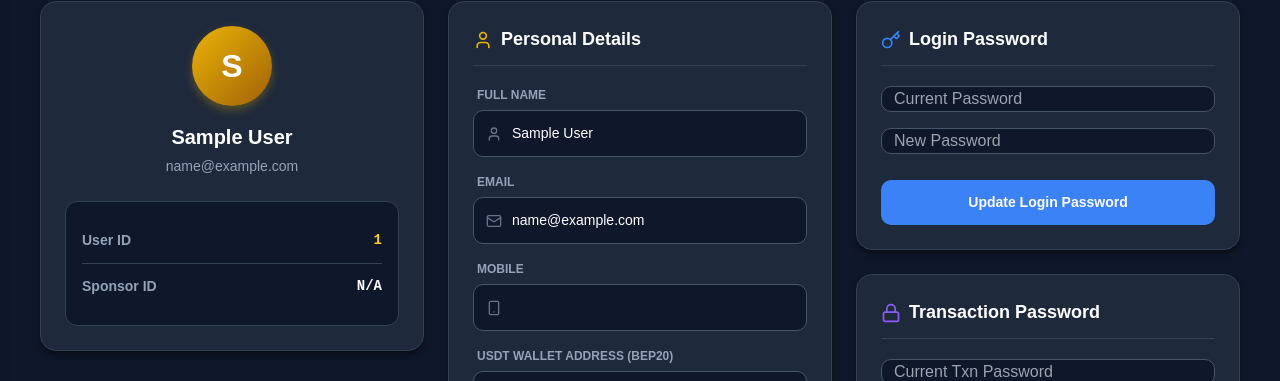
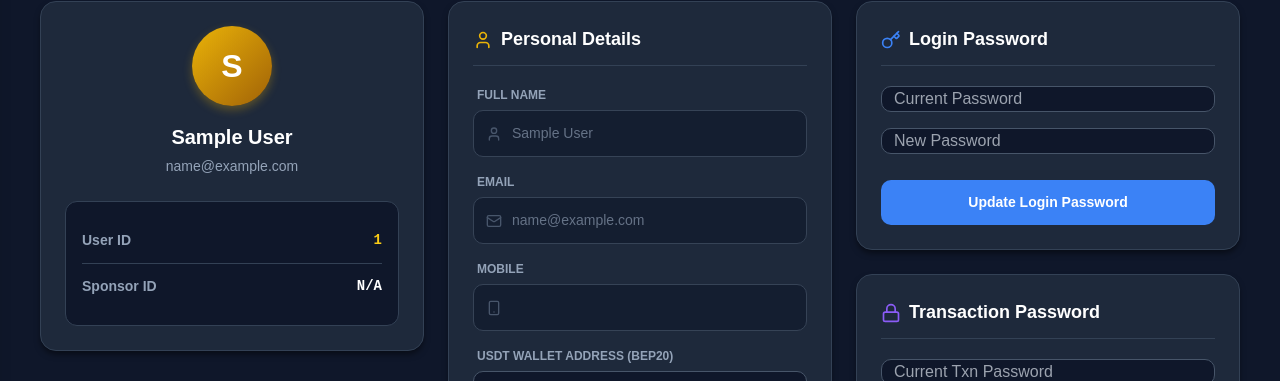
Before and after one commit to usdtboomers/myapp, a React (Create React App) app in the folder frontend/: page /profile in a window 1280 px wide. Shown: the part 135-516 px from the top of the page. Built offline with nearby package versions, Linux system fonts and the light colour scheme; no server answers; sample sign-in values are in the browser's storage.

Commit message:
your message

```diff
--- a/frontend/src/pages/user/Dashboard.js
+++ b/frontend/src/pages/user/Dashboard.js
@@ -13,7 +13,7 @@ import Modals from "../../components/modals/Modals";
 import SuccessModal from "../../components/modals/SuccessModal";
 import TopUpModalWithInput from "../../components/modals/TopUpModalWithInput";
 import CreditToWalletModal from "../../components/modals/CreditToWalletModal";
- import TopNav from "../../components/navbar/TopNav";
+import TopNav from "../../components/navbar/TopNav";
 
 const Dashboard = () => {
   const { user, token, setUser, logout } = useAuth();
--- a/frontend/src/pages/user/UserProfile.jsx
+++ b/frontend/src/pages/user/UserProfile.jsx
@@ -410,7 +410,7 @@ const handleSaveProfile = async () => {
   }
 
   return (
-    <div style={styles.container}>
+   <div style={styles.container}>
 
       {/* Back Button */}
       <button onClick={() => navigate('/dashboard')} style={styles.backButton}>
@@ -445,27 +445,48 @@ const handleSaveProfile = async () => {
                <User size={20} color="#eab308" /> Personal Details
             </div>
 
+            {/* NAME (Non-editable) */}
             <div style={styles.inputGroup}>
                <label style={styles.label}>Full Name</label>
-               <div style={styles.inputWrapper}>
+               <div style={{...styles.inputWrapper, opacity: 0.6, backgroundColor: '#0f172a'}}>
                   <User size={16} style={styles.icon} />
-                  <input name="name" value={formData.name} onChange={handleChange} style={styles.input} />
+                  <input
+                    name="name"
+                    value={formData.name}
+                    readOnly
+                    disabled
+                    style={{...styles.input, cursor: 'not-allowed', color: '#94a3b8'}}
+                  />
                </div>
             </div>
 
-            <div style={styles.inputGroup}>
+            {/* EMAIL (Non-editable) */}
+            <div className='text-white' style={styles.inputGroup}>
                <label style={styles.label}>Email</label>
-               <div style={styles.inputWrapper}>
+               <div style={{...styles.inputWrapper, opacity: 0.6, backgroundColor: '#0f172a'}}>
                   <Mail size={16} style={styles.icon} />
-                  <input name="email" value={formData.email} onChange={handleChange} style={styles.input} />
+                  <input
+                    name="email"
+                    value={formData.email}
+                    readOnly
+                    disabled
+                    style={{...styles.input, cursor: 'not-allowed', color: '#94a3b8'}}
+                  />
                </div>
             </div>
 
+            {/* MOBILE (Non-editable) */}
             <div style={styles.inputGroup}>
                <label style={styles.label}>Mobile</label>
-               <div style={styles.inputWrapper}>
+               <div style={{...styles.inputWrapper, opacity: 0.6, backgroundColor: '#0f172a'}}>
                   <Smartphone size={16} style={styles.icon} />
-                  <input name="mobile" value={formData.mobile} onChange={handleChange} style={styles.input} />
+                  <input
+                    name="mobile"
+                    value={formData.mobile}
+                    readOnly
+                    disabled
+                    style={{...styles.input, cursor: 'not-allowed', color: '#94a3b8'}}
+                  />
                </div>
             </div>
 
```
Also changed, not shown: 2 other files (tests, documents, lock files or other folders).
